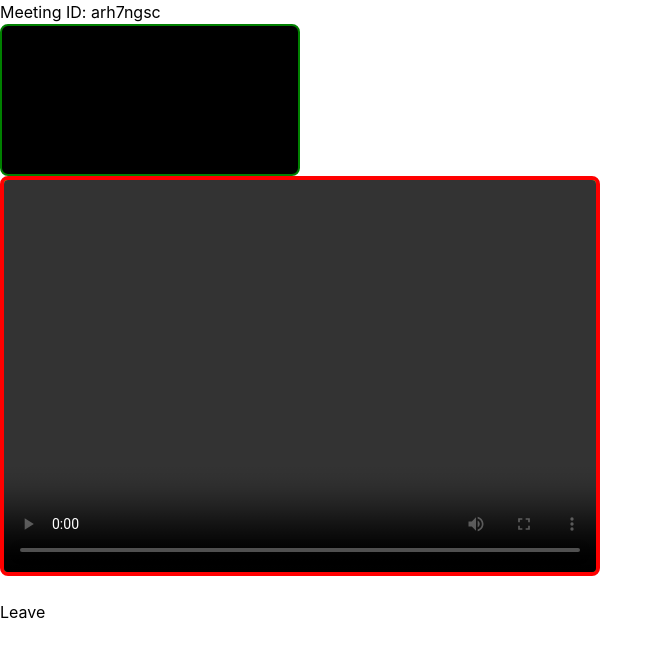
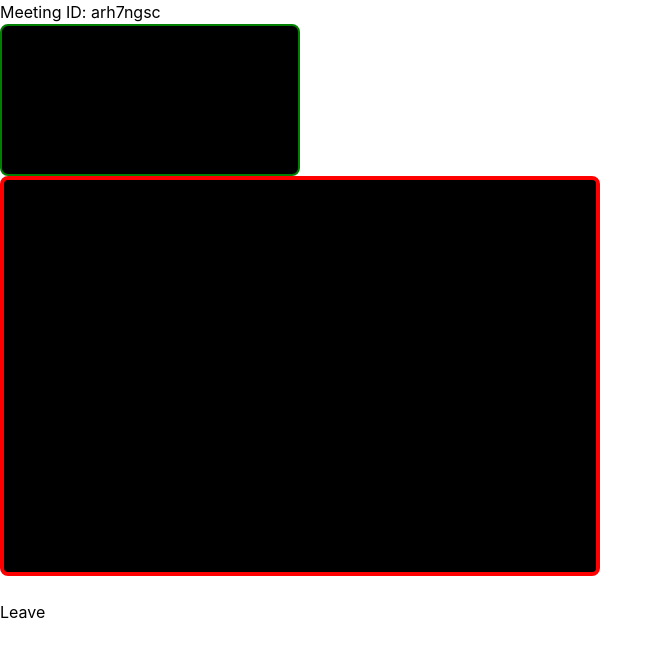
Before and after one commit to riddhi010/skillswap, a React (Create React App) app in the folder client/: page /live in a window 1280 px wide. Both pictures are taken after typing "Sample" into the empty fields and a click on the button "Create Meeting". Shown: the top 658 px of the page, without its empty margins (0-663 px from the left). Built offline with nearby package versions, Linux system fonts and the light colour scheme; no server answers.

Commit message:
Update LiveSession.js

```diff
--- a/client/src/components/LiveSession.js
+++ b/client/src/components/LiveSession.js
@@ -20,7 +20,10 @@ const LiveSession = () => {
   const isOfferer = useRef(false);
   const iceQueue = useRef([]);
 
-  // Defer media setup until video element is mounted
+  // Expose for devtools debugging
+  window.remoteRef = remoteRef;
+  window.localRef = localRef;
+
   useEffect(() => {
     if (inCall && roomId) {
       const setupMediaAndJoin = async () => {
@@ -45,10 +48,9 @@ const LiveSession = () => {
         }
       };
 
-    setupMediaAndJoin(); // ✅ call once here
+      setupMediaAndJoin();
     }
   }, [inCall, roomId]);
-
 
   useEffect(() => {
     socket.on("user-joined", ({ userId }) => {
@@ -162,10 +164,25 @@ const LiveSession = () => {
           setTimeout(assignStreamToVideo, 50);
           return;
         }
+
         if (!video.srcObject) {
           video.srcObject = remoteMediaStream.current;
           console.log("✅ Remote stream assigned to video element");
         }
+
+        video.muted = false;
+
+        const tryPlay = () => {
+          video
+            .play()
+            .then(() => console.log("▶️ Remote video playing"))
+            .catch((err) => {
+              console.warn("⚠️ play() failed, retrying...", err.message);
+              setTimeout(tryPlay, 500);
+            });
+        };
+
+        tryPlay();
       };
 
       assignStreamToVideo();
@@ -214,13 +231,11 @@ const LiveSession = () => {
         console.log("📤 Video track readyState:", videoTracks[0]?.readyState);
       }
 
-    // ✅ Add the missing part:
       socket.emit("check-room", id, (roomExists) => {
         isOfferer.current = !roomExists;
         console.log("📡 Room", id, "exists?", roomExists);
         socket.emit("join-room", { roomId: id, username: "User" });
       });
-
     } catch (error) {
       console.error("❌ Error accessing media:", error);
     }
@@ -283,19 +298,18 @@ const LiveSession = () => {
 
           <video
             ref={remoteRef}
-  id="remoteVideo"
             autoPlay
             playsInline
-  controls
+            muted={false}
             style={{
               width: "600px",
               height: "400px",
               border: "4px solid red",
-    backgroundColor: "yellow",
+              backgroundColor: "black",
               borderRadius: "8px",
+              objectFit: "cover",
             }}
           />
-
 
           <br />
           <button onClick={leaveCall}>Leave</button>
```
Lines whose indentation alone changed are shown as unchanged.
